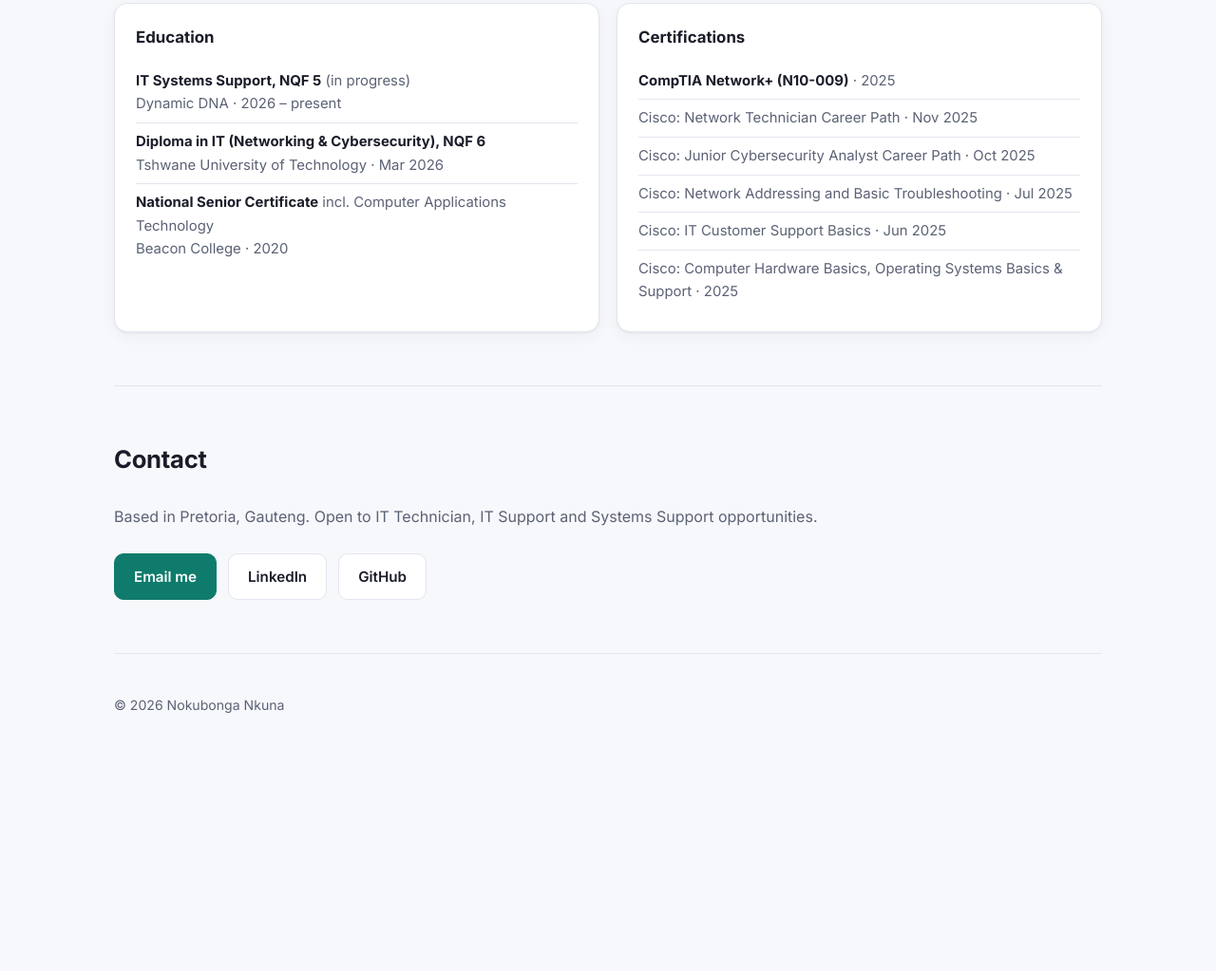
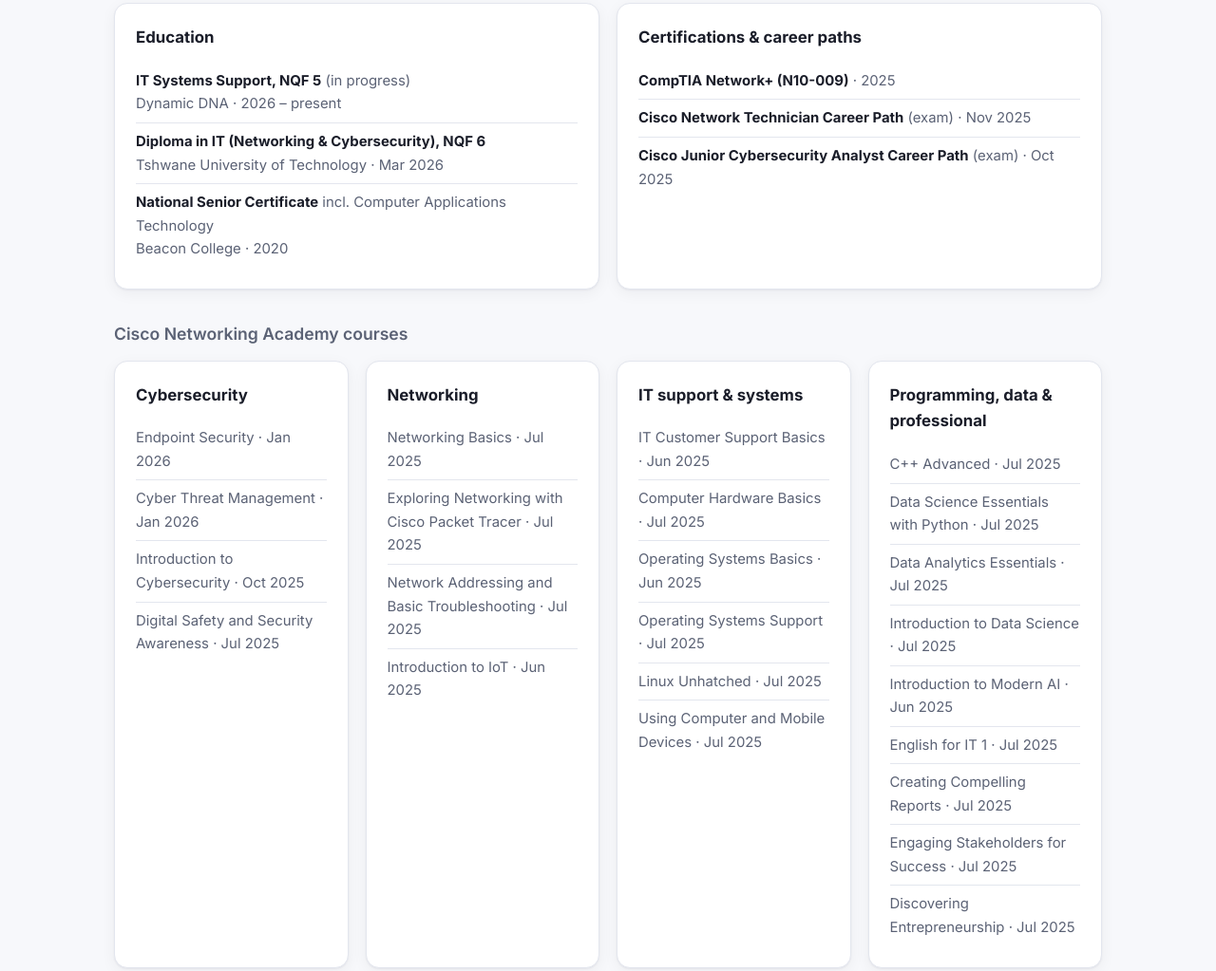
Before and after one commit to Bongokuhle-Nokubonga/portfolio-website, a plain HTML site: page index.html in a window 1280 px wide. Shown: the part 3399-4422 px from the top of the page at 95% size. Before the commit the page ends 4208 px from the top, so only its background shows below. Drawn offline with Linux system fonts and the light colour scheme.

Commit message:
Add Cisco Networking Academy courses to certifications
Co-Authored-By: Claude Opus 5.5 <noreply@anthropic.com>

```diff
--- a/index.html
+++ b/index.html
@@ -163,14 +163,58 @@
           </ul>
         </article>
         <article class="card">
-          <h4>Certifications</h4>
+          <h4>Certifications &amp; career paths</h4>
           <ul class="plain">
             <li><strong>CompTIA Network+ (N10-009)</strong> · 2025</li>
-            <li>Cisco: Network Technician Career Path · Nov 2025</li>
-            <li>Cisco: Junior Cybersecurity Analyst Career Path · Oct 2025</li>
-            <li>Cisco: Network Addressing and Basic Troubleshooting · Jul 2025</li>
-            <li>Cisco: IT Customer Support Basics · Jun 2025</li>
-            <li>Cisco: Computer Hardware Basics, Operating Systems Basics &amp; Support · 2025</li>
+            <li><strong>Cisco Network Technician Career Path</strong> (exam) · Nov 2025</li>
+            <li><strong>Cisco Junior Cybersecurity Analyst Career Path</strong> (exam) · Oct 2025</li>
+          </ul>
+        </article>
+      </div>
+
+      <h4 class="sub-title">Cisco Networking Academy courses</h4>
+      <div class="cards">
+        <article class="card">
+          <h4>Cybersecurity</h4>
+          <ul class="plain">
+            <li>Endpoint Security · Jan 2026</li>
+            <li>Cyber Threat Management · Jan 2026</li>
+            <li>Introduction to Cybersecurity · Oct 2025</li>
+            <li>Digital Safety and Security Awareness · Jul 2025</li>
+          </ul>
+        </article>
+        <article class="card">
+          <h4>Networking</h4>
+          <ul class="plain">
+            <li>Networking Basics · Jul 2025</li>
+            <li>Exploring Networking with Cisco Packet Tracer · Jul 2025</li>
+            <li>Network Addressing and Basic Troubleshooting · Jul 2025</li>
+            <li>Introduction to IoT · Jun 2025</li>
+          </ul>
+        </article>
+        <article class="card">
+          <h4>IT support &amp; systems</h4>
+          <ul class="plain">
+            <li>IT Customer Support Basics · Jun 2025</li>
+            <li>Computer Hardware Basics · Jul 2025</li>
+            <li>Operating Systems Basics · Jun 2025</li>
+            <li>Operating Systems Support · Jul 2025</li>
+            <li>Linux Unhatched · Jul 2025</li>
+            <li>Using Computer and Mobile Devices · Jul 2025</li>
+          </ul>
+        </article>
+        <article class="card">
+          <h4>Programming, data &amp; professional</h4>
+          <ul class="plain">
+            <li>C++ Advanced · Jul 2025</li>
+            <li>Data Science Essentials with Python · Jul 2025</li>
+            <li>Data Analytics Essentials · Jul 2025</li>
+            <li>Introduction to Data Science · Jul 2025</li>
+            <li>Introduction to Modern AI · Jun 2025</li>
+            <li>English for IT 1 · Jul 2025</li>
+            <li>Creating Compelling Reports · Jul 2025</li>
+            <li>Engaging Stakeholders for Success · Jul 2025</li>
+            <li>Discovering Entrepreneurship · Jul 2025</li>
           </ul>
         </article>
       </div>
--- a/style.css
+++ b/style.css
@@ -91,6 +91,7 @@ h1 { font-size: clamp(2.1rem, 6vw, 3.4rem); line-height: 1.15; margin: 0; letter
   background: var(--accent-soft); color: var(--accent);
   border-radius: 999px; padding: 3px 11px; font-size: .82rem; font-weight: 500;
 }
+.sub-title { margin: 32px 0 14px; font-size: 1.1rem; color: var(--muted); font-weight: 600; }
 .plain { list-style: none; padding: 0; margin: 0; color: var(--muted); font-size: .93rem; }
 .plain li { padding: 7px 0; border-bottom: 1px solid var(--border); }
 .plain li:last-child { border-bottom: 0; }
```
